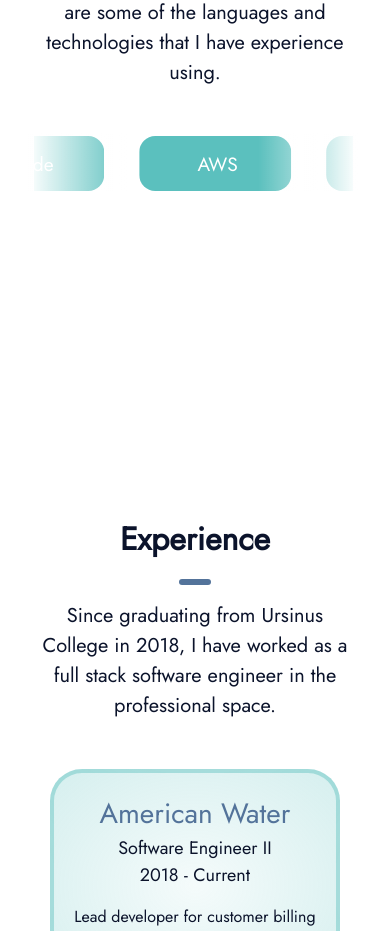
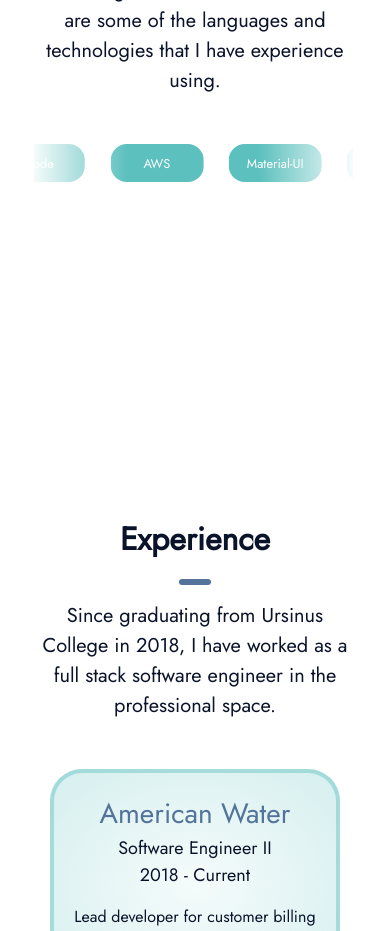
Before and after one commit to Maximilian-Oberholtzer/maximilian-portfolio, a React (Create React App) app: page / in a window 390 px wide. Shown: the part 1320-2251 px from the top of the page. Built offline with nearby package versions, Linux system fonts and the light colour scheme.

Commit message:
Adjusted about section to show more technologies at once on smaller screen

```diff
--- a/src/components/sections/About.js
+++ b/src/components/sections/About.js
@@ -76,12 +76,20 @@ const StyledScrollingItem = styled("div")(({ theme }) => ({
     marginRight: "2.2rem",
     padding: "0.9rem 0.6rem 0.75rem 0.9rem",
   },
+  [theme.breakpoints.down("xs")]: {
+    marginRight: "1.6rem",
+    padding: "0.6rem 0.4rem 0.6rem 0.4rem",
+    minWidth: "5rem",
+  },
 }));
 const StyledScrollingText = styled(Typography)(({ theme }) => ({
   fontSize: "1.5rem !important",
   color: "#FFFFFF",
   [theme.breakpoints.down("sm")]: {
     fontSize: "1.2rem !important",
+  },
+  [theme.breakpoints.down("xs")]: {
+    fontSize: "0.8rem !important",
   },
 }));
 //End component styles
```
